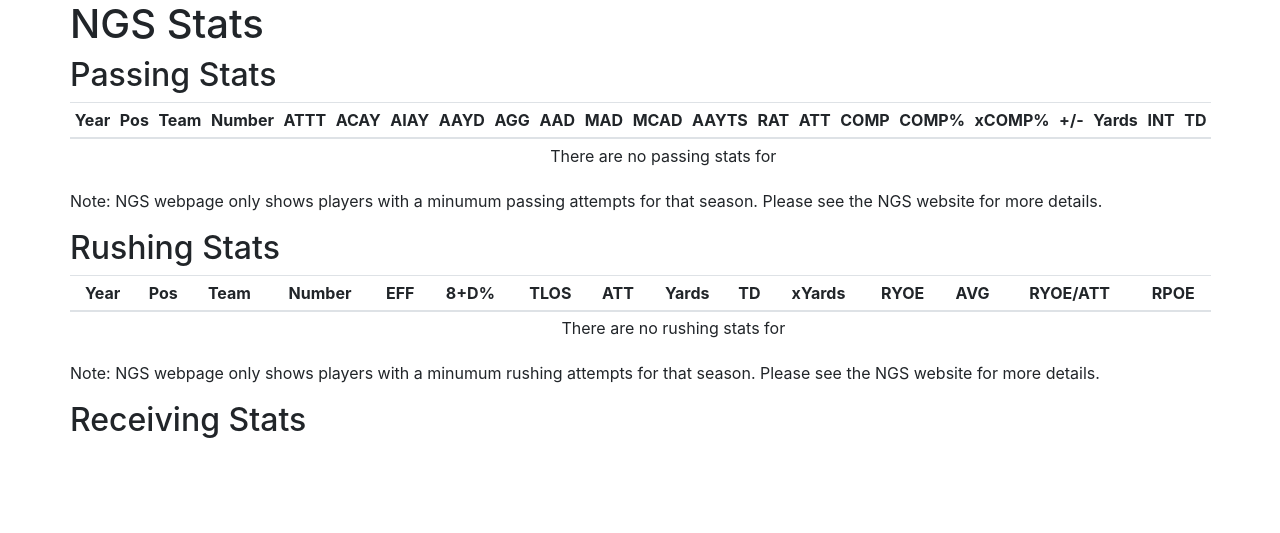
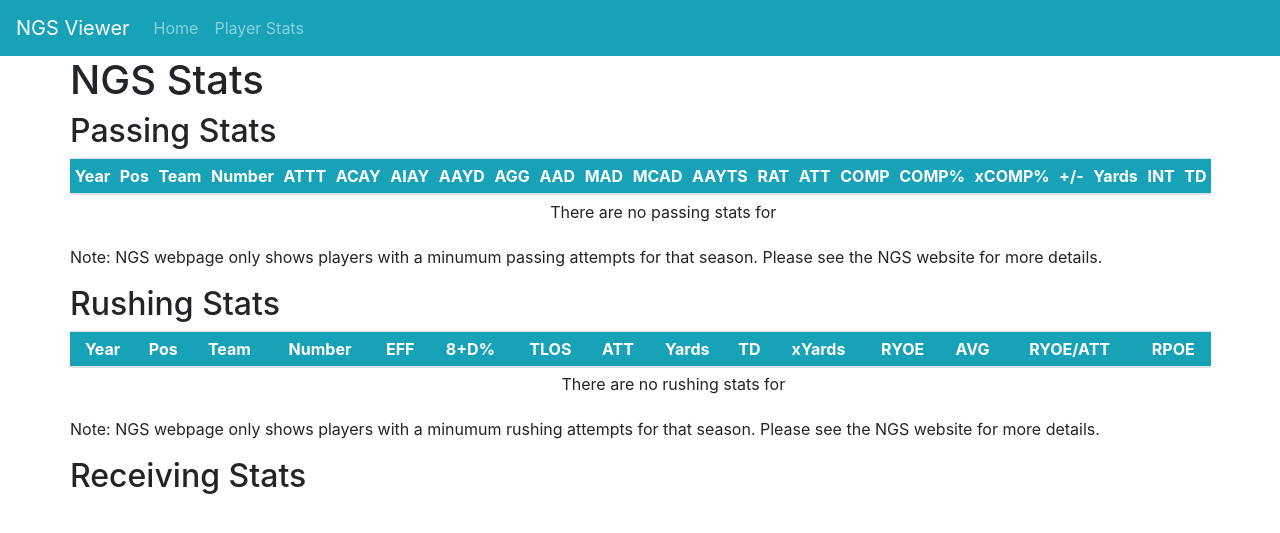
Before and after one commit to mjester93/nfl-next-gen-stats, a Django app: template nfl_next_gen_stats/templates/nfl_next_gen_stats/player.html in a window 1280 px wide. Shown: the top 533 px of the page. Run offline with Django 3.2, Linux system fonts and the light colour scheme; the template is opened without the code that fills it, so the values that code supplies are empty; some libraries are stand-ins or nearby versions.

Commit message:
added some css

```diff
--- a/nfl_next_gen_stats/templates/nfl_next_gen_stats/base.html
+++ b/nfl_next_gen_stats/templates/nfl_next_gen_stats/base.html
@@ -20,6 +20,24 @@
         <title>{{ title }}</title>
     </head>
     <body>
+        <nav class="navbar navbar-expand-lg navbar-dark bg-info">
+            <a class="navbar-brand" href="#">NGS Viewer</a>
+            <button class="navbar-toggler" type="button" data-toggle="collapse" data-target="#navbarSupportedContent" aria-controls="navbarSupportedContent" aria-expanded="false" aria-label="Toggle navigation">
+                <span class="navbar-toggler-icon"></span>
+            </button>
+
+            <div class="collapse navbar-collapse" id="navbarSupportedContent">
+                <ul class="navbar-nav mr-auto">
+                    <li class="nav-item">
+                        <a class="nav-link" href="#">Home</a>
+                    </li>
+                    <li class="nav-item">
+                        <a class="nav-link" href="#">Player Stats</a>
+                    </li>
+                </ul>
+            </div>
+        </nav>
+
         <main role="main" class="container">
             <div class="row">
                 {% block content %}{% endblock %}
--- a/nfl_next_gen_stats/templates/nfl_next_gen_stats/player.html
+++ b/nfl_next_gen_stats/templates/nfl_next_gen_stats/player.html
@@ -8,7 +8,7 @@
             <h2>Passing Stats</h2>
             <!-- TODO: TURN INTO FLEXBOX -->
             <table class="table table-sm">
-                <thead class="text-center">
+                <thead class="text-center bg-info text-white">
                     <tr>
                         <th>Year</th>
                         <th>Pos</th>
@@ -77,7 +77,7 @@
             <h2>Rushing Stats</h2>
             <!-- TODO: TURN INTO FLEXBOX -->
             <table class="table table-sm">
-                <thead class="text-center">
+                <thead class="text-center bg-info text-white">
                     <tr>
                         <th>Year</th>
                         <th>Pos</th>
```
